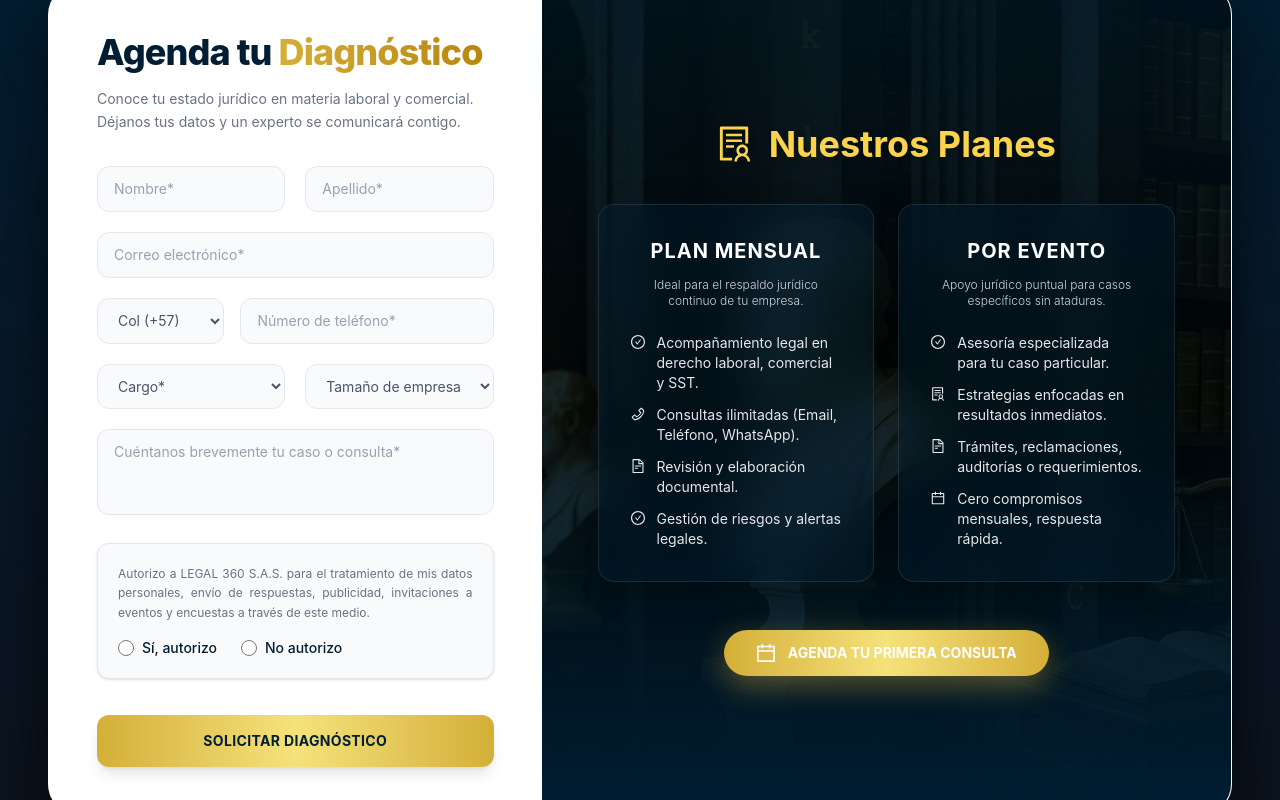
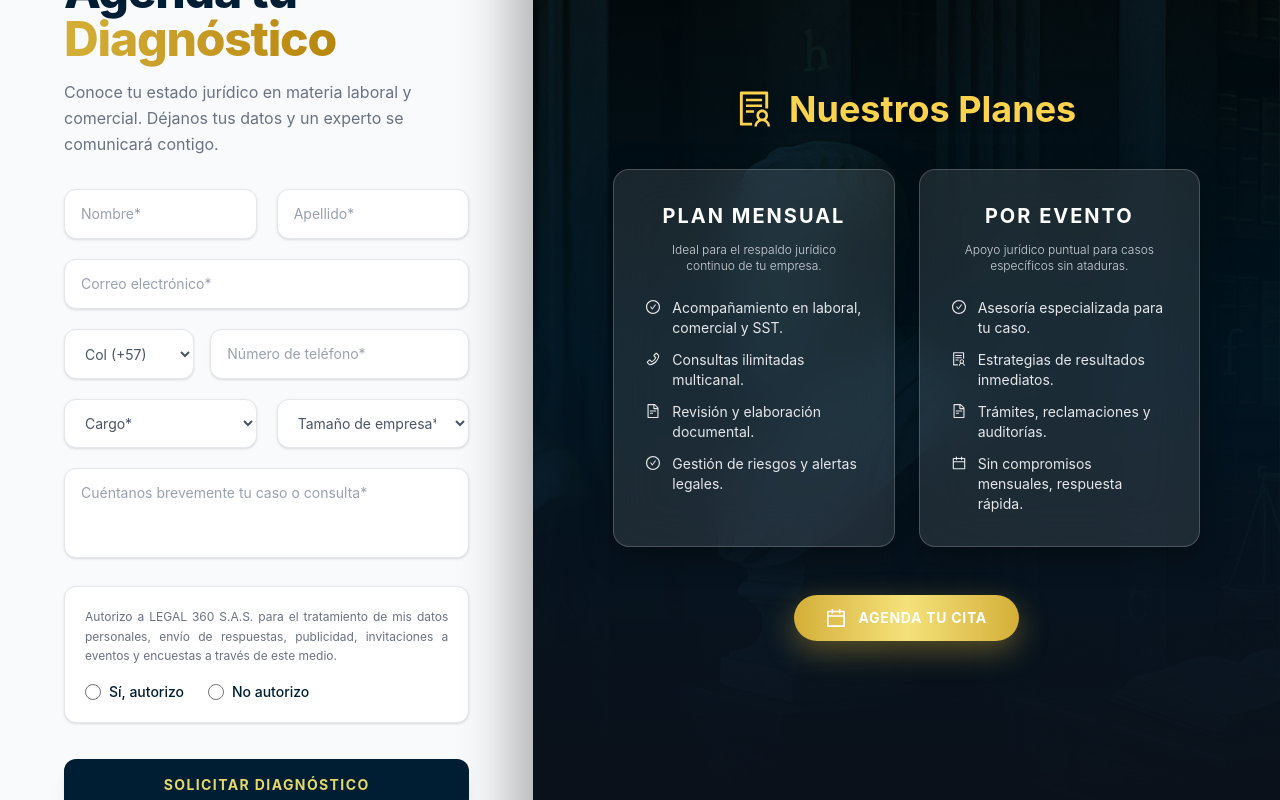
Before and after one commit to sazaba/legal360, a React (Vite) app: page / in a window 1280 px wide. Shown: the part 3060-3860 px from the top of the page. Built offline with nearby package versions, Linux system fonts and the light colour scheme; no server answers.

Commit message:
planes upgrade2

```diff
--- a/src/pages/FormularioPlanes.jsx
+++ b/src/pages/FormularioPlanes.jsx
@@ -12,7 +12,6 @@ import {
 } from "@ant-design/icons";
 
 const FormularioPlanes = () => {
-    // ================= LÓGICA INTACTA =================
     const [formData, setFormData] = useState({
         nombre: '',
         apellido: '',
@@ -93,56 +92,56 @@ const FormularioPlanes = () => {
     };
 
     return (
-        // 1. FONDO DE TRANSICIÓN: Empieza en #001e33 (igual que Servicios) y baja a #0c111b
-        <section className="relative w-full min-h-[100svh] bg-gradient-to-b from-[#001e33] to-[#0c111b] py-24 sm:py-32 px-4 sm:px-8 lg:px-12 flex items-center justify-center isolate overflow-hidden">
+        // Estructura 100% Ancho (Split Screen)
+        <section className="relative w-full min-h-[100svh] flex flex-col lg:flex-row bg-[#f8fafc]">
 
-            {/* 2. OLA SUPERIOR: Se pinta de #001e33 para curvar visualmente el final del componente Servicios */}
-            <div className="absolute top-0 left-0 w-full overflow-hidden z-[-1] -translate-y-[1px]">
-                <svg viewBox="0 0 500 150" preserveAspectRatio="none" className="w-full h-[40px] sm:h-[60px] block rotate-180">
-                    <path d="M0.00,49.98 C150.00,150.00 349.19,-50.00 500.00,49.98 L500.00,150.00 L0.00,150.00 Z" className="fill-[#001e33]" />
+            {/* OLA DE TRANSICIÓN SUPERIOR: Conecta Servicios (#001e33) con este componente */}
+            <div className="absolute top-0 left-0 w-full overflow-hidden z-30 pointer-events-none -translate-y-[1px]">
+                <svg viewBox="0 0 500 150" preserveAspectRatio="none" className="w-full h-[40px] sm:h-[60px] block">
+                    {/* Ola invertida apuntando hacia abajo */}
+                    <path d="M0.00,49.98 C150.00,150.00 349.19,-50.00 500.00,49.98 L500.00,0.00 L0.00,0.00 Z" className="fill-[#001e33]" />
                 </svg>
             </div>
 
-            {/* Contenedor Principal Grid (Sombra profunda para resaltar sobre el fondo oscuro) */}
-            <div className="relative z-10 w-full max-w-7xl mx-auto grid grid-cols-1 lg:grid-cols-12 bg-white rounded-[2rem] overflow-hidden shadow-[0_30px_60px_rgba(0,0,0,0.6)] border border-white/10">
-
-                {/* ================= PANEL IZQUIERDO: FORMULARIO ================= */}
-                <div className="lg:col-span-5 bg-white p-8 sm:p-10 lg:p-12 flex flex-col justify-center relative">
-
+            {/* ================= MITAD IZQUIERDA: FORMULARIO (Clean & Premium) ================= */}
+            <div className="w-full lg:w-[45%] xl:w-5/12 bg-[#f8fafc] px-6 sm:px-12 lg:px-16 pt-28 pb-16 flex flex-col justify-center">
+                <div className="max-w-xl mx-auto w-full">
                     <div className="mb-8 text-center lg:text-left">
-                        <h2 className="text-3xl sm:text-4xl font-extrabold text-[#001e33] font-montserrat mb-4 tracking-tight">
-                            Agenda tu <span className="text-transparent bg-clip-text bg-gradient-to-r from-[#d4af37] to-[#b8860b]">Diagnóstico</span>
+                        <h2 className="text-3xl sm:text-4xl lg:text-5xl font-extrabold text-[#001e33] font-montserrat mb-4 tracking-tight">
+                            Agenda tu <br className="hidden lg:block"/>
+                            <span className="text-transparent bg-clip-text bg-gradient-to-r from-[#d4af37] to-[#b8860b]">
+                                Diagnóstico
+                            </span>
                         </h2>
-                        <p className="text-sm text-gray-500 font-roboto leading-relaxed">
+                        <p className="text-sm sm:text-base text-gray-500 font-roboto leading-relaxed">
                             Conoce tu estado jurídico en materia laboral y comercial. Déjanos tus datos y un experto se comunicará contigo.
                         </p>
                     </div>
 
                     <form onSubmit={handleSubmit} className="flex flex-col gap-5 text-[#001e33] text-sm font-roboto">
 
-                        {/* Inputs Modernos con anillos de enfoque dorados */}
                         <div className="grid grid-cols-1 sm:grid-cols-2 gap-5">
                             <input id="nombre" name="nombre" value={formData.nombre} onChange={handleChange} required placeholder="Nombre*"
-                                className="w-full bg-[#f8fafc] border border-gray-200 rounded-xl px-4 py-3 outline-none focus:bg-white focus:ring-2 focus:ring-[#d4af37] focus:border-transparent transition-all duration-300 placeholder-gray-400" />
+                                className="w-full bg-white border border-gray-200 shadow-sm rounded-xl px-4 py-3.5 outline-none focus:ring-2 focus:ring-[#d4af37] focus:border-transparent transition-all duration-300 placeholder-gray-400" />
                             <input id="apellido" name="apellido" value={formData.apellido} onChange={handleChange} required placeholder="Apellido*"
-                                className="w-full bg-[#f8fafc] border border-gray-200 rounded-xl px-4 py-3 outline-none focus:bg-white focus:ring-2 focus:ring-[#d4af37] focus:border-transparent transition-all duration-300 placeholder-gray-400" />
+                                className="w-full bg-white border border-gray-200 shadow-sm rounded-xl px-4 py-3.5 outline-none focus:ring-2 focus:ring-[#d4af37] focus:border-transparent transition-all duration-300 placeholder-gray-400" />
                         </div>
 
                         <input id="email" name="email" type="email" value={formData.email} onChange={handleChange} required placeholder="Correo electrónico*"
-                            className="w-full bg-[#f8fafc] border border-gray-200 rounded-xl px-4 py-3 outline-none focus:bg-white focus:ring-2 focus:ring-[#d4af37] focus:border-transparent transition-all duration-300 placeholder-gray-400" />
+                            className="w-full bg-white border border-gray-200 shadow-sm rounded-xl px-4 py-3.5 outline-none focus:ring-2 focus:ring-[#d4af37] focus:border-transparent transition-all duration-300 placeholder-gray-400" />
 
                         <div className="flex gap-4">
                             <select id="pais" name="pais" value={formData.pais} onChange={handleChange} required
-                                className="w-1/3 bg-[#f8fafc] border border-gray-200 rounded-xl px-4 py-3 outline-none focus:bg-white focus:ring-2 focus:ring-[#d4af37] focus:border-transparent transition-all duration-300 cursor-pointer text-gray-600">
+                                className="w-1/3 bg-white border border-gray-200 shadow-sm rounded-xl px-4 py-3.5 outline-none focus:ring-2 focus:ring-[#d4af37] focus:border-transparent transition-all duration-300 cursor-pointer text-gray-600">
                                 <option value="Col">Col (+57)</option>
                             </select>
                             <input id="telefono" name="telefono" value={formData.telefono} onChange={handleChange} required placeholder="Número de teléfono*"
-                                className="w-2/3 bg-[#f8fafc] border border-gray-200 rounded-xl px-4 py-3 outline-none focus:bg-white focus:ring-2 focus:ring-[#d4af37] focus:border-transparent transition-all duration-300 placeholder-gray-400" />
+                                className="w-2/3 bg-white border border-gray-200 shadow-sm rounded-xl px-4 py-3.5 outline-none focus:ring-2 focus:ring-[#d4af37] focus:border-transparent transition-all duration-300 placeholder-gray-400" />
                         </div>
 
                         <div className="grid grid-cols-1 sm:grid-cols-2 gap-5">
                             <select id="cargo" name="cargo" value={formData.cargo} onChange={handleChange} required
-                                className="w-full bg-[#f8fafc] border border-gray-200 rounded-xl px-4 py-3 outline-none focus:bg-white focus:ring-2 focus:ring-[#d4af37] focus:border-transparent transition-all duration-300 cursor-pointer text-gray-600">
+                                className="w-full bg-white border border-gray-200 shadow-sm rounded-xl px-4 py-3.5 outline-none focus:ring-2 focus:ring-[#d4af37] focus:border-transparent transition-all duration-300 cursor-pointer text-gray-600">
                                 <option value="">Cargo*</option>
                                 <option value="Gerente">Gerente / Socio</option>
                                 <option value="Administrador">Administrador</option>
@@ -151,7 +150,7 @@ const FormularioPlanes = () => {
                             </select>
 
                             <select id="tamano_empresa" name="tamano_empresa" value={formData.tamano_empresa} onChange={handleChange} required
-                                className="w-full bg-[#f8fafc] border border-gray-200 rounded-xl px-4 py-3 outline-none focus:bg-white focus:ring-2 focus:ring-[#d4af37] focus:border-transparent transition-all duration-300 cursor-pointer text-gray-600">
+                                className="w-full bg-white border border-gray-200 shadow-sm rounded-xl px-4 py-3.5 outline-none focus:ring-2 focus:ring-[#d4af37] focus:border-transparent transition-all duration-300 cursor-pointer text-gray-600">
                                 <option value="">Tamaño de empresa*</option>
                                 <option value="1 a 10">1 a 10 empleados</option>
                                 <option value="11 a 100">11 a 100 empleados</option>
@@ -160,23 +159,23 @@ const FormularioPlanes = () => {
                         </div>
 
                         <textarea id="mensaje" name="mensaje" value={formData.mensaje} onChange={handleChange} rows="3" required placeholder="Cuéntanos brevemente tu caso o consulta*"
-                            className="w-full bg-[#f8fafc] border border-gray-200 rounded-xl px-4 py-3 outline-none focus:bg-white focus:ring-2 focus:ring-[#d4af37] focus:border-transparent transition-all duration-300 resize-none placeholder-gray-400" />
+                            className="w-full bg-white border border-gray-200 shadow-sm rounded-xl px-4 py-3.5 outline-none focus:ring-2 focus:ring-[#d4af37] focus:border-transparent transition-all duration-300 resize-none placeholder-gray-400" />
 
                         {/* Caja de Autorización Premium */}
-                        <div className="bg-[#f8fafc] border border-gray-200 rounded-xl p-5 space-y-4 shadow-sm mt-2">
+                        <div className="bg-white border border-gray-200 rounded-xl p-5 space-y-4 shadow-sm mt-2">
                             <p className="text-xs text-gray-500 text-justify leading-relaxed">
                                 Autorizo a LEGAL 360 S.A.S. para el tratamiento de mis datos personales, envío de respuestas, publicidad, invitaciones a eventos y encuestas a través de este medio.
                             </p>
 
-                            <div className="flex flex-wrap items-center gap-6 font-medium">
+                            <div className="flex flex-wrap items-center gap-6 font-medium text-[#001e33]">
                                 <label className="flex items-center gap-2 cursor-pointer group">
                                     <input type="radio" name="autorizacion" value="si" checked={formData.autorizacion === 'si'} onChange={handleChange} required
-                                        className="w-4 h-4 text-[#d4af37] bg-white border-gray-300 focus:ring-[#d4af37] cursor-pointer" />
+                                        className="w-4 h-4 text-[#d4af37] bg-gray-100 border-gray-300 focus:ring-[#d4af37] cursor-pointer" />
                                     <span className="group-hover:text-[#d4af37] transition-colors">Sí, autorizo</span>
                                 </label>
                                 <label className="flex items-center gap-2 cursor-pointer group">
                                     <input type="radio" name="autorizacion" value="no" checked={formData.autorizacion === 'no'} onChange={handleChange} required
-                                        className="w-4 h-4 text-[#d4af37] bg-white border-gray-300 focus:ring-[#d4af37] cursor-pointer" />
+                                        className="w-4 h-4 text-[#d4af37] bg-gray-100 border-gray-300 focus:ring-[#d4af37] cursor-pointer" />
                                     <span className="group-hover:text-red-500 transition-colors">No autorizo</span>
                                 </label>
                             </div>
@@ -191,22 +190,23 @@ const FormularioPlanes = () => {
                         <button
                             type="submit"
                             disabled={isLoading || formData.autorizacion === 'no'}
-                            className={`w-full mt-4 font-montserrat font-bold py-4 rounded-xl text-sm tracking-wide shadow-lg transform active:scale-95 transition-all duration-300 uppercase
+                            className={`w-full mt-4 font-montserrat font-bold py-4 rounded-xl text-sm tracking-widest shadow-lg transform active:scale-95 transition-all duration-300 uppercase
                                 ${(isLoading || formData.autorizacion === 'no')
                                     ? 'bg-gray-200 text-gray-400 cursor-not-allowed shadow-none'
-                                    : 'bg-gradient-to-r from-[#d4af37] via-[#f5e27a] to-[#d4af37] text-[#001e33] hover:shadow-[0_8px_25px_rgba(212,175,55,0.4)] hover:scale-[1.01]'
+                                    : 'bg-[#001e33] hover:bg-[#062c54] text-[#e6d769] hover:shadow-[0_10px_20px_rgba(0,30,51,0.3)] hover:-translate-y-1'
                                 }`}
                         >
-                            {isLoading ? 'Procesando solicitud...' : 'Solicitar Diagnóstico'}
+                            {isLoading ? 'Procesando...' : 'Solicitar Diagnóstico'}
                         </button>
                     </form>
                 </div>
+            </div>
 
-                {/* ================= PANEL DERECHO: VISUAL & PLANES ================= */}
-                <div className="lg:col-span-7 relative flex flex-col justify-center p-6 sm:p-10 lg:p-14 overflow-hidden min-h-[600px] lg:min-h-full">
+            {/* ================= MITAD DERECHA: IMAGEN & PLANES ================= */}
+            <div className="w-full lg:w-[55%] xl:w-7/12 relative flex flex-col justify-center items-center px-6 sm:px-12 lg:px-20 pt-16 pb-24 lg:py-24 overflow-hidden isolate shadow-[-20px_0_50px_rgba(0,0,0,0.3)]">
 
-                    {/* 3. IMAGEN OPTIMIZADA: Hardware Acceleration para evitar glitches en Safari */}
-                    <div className="absolute inset-0 z-0">
+                {/* Fondo de Imagen Acelerado por GPU */}
+                <div className="absolute inset-0 z-[-2]">
                     <img
                         src={bustos}
                         alt="Abogados Legal 360"
@@ -214,47 +214,46 @@ const FormularioPlanes = () => {
                         className="w-full h-full object-cover transform-gpu will-change-transform"
                         style={{ WebkitTransform: 'translateZ(0)' }}
                     />
-                        <div className="absolute inset-0 bg-[#001e33]/85 mix-blend-multiply"></div>
-                        <div className="absolute inset-0 bg-gradient-to-t from-[#001e33] via-transparent to-[#001e33]/50"></div>
+                    <div className="absolute inset-0 bg-[#001e33]/90 mix-blend-multiply"></div>
+                    <div className="absolute inset-0 bg-gradient-to-t from-[#0c111b] via-[#001e33]/60 to-transparent"></div>
                 </div>
 
-                    <div className="relative z-10 w-full h-full flex flex-col justify-center">
-                        <h3 className="text-3xl sm:text-4xl font-bold mb-10 text-[#fcd34d] text-center font-montserrat flex items-center justify-center gap-4 drop-shadow-md">
+                <div className="relative z-10 w-full max-w-2xl">
+                    <h3 className="text-3xl sm:text-4xl font-bold mb-10 text-[#fcd34d] text-center font-montserrat flex items-center justify-center gap-4 drop-shadow-lg">
                         <SolutionOutlined className="text-4xl" />
                         Nuestros Planes
                     </h3>
 
                     <div className="grid grid-cols-1 sm:grid-cols-2 gap-6 w-full">
 
-                            {/* Tarjeta Plan Mensual - Glassmorphism Oscuro */}
-                            <div className="bg-[#001e33]/40 backdrop-blur-xl border border-white/10 p-6 sm:p-8 rounded-2xl shadow-[0_8px_30px_rgba(0,0,0,0.3)] hover:bg-[#001e33]/60 hover:border-[#e6d769]/50 hover:-translate-y-1 transition-all duration-300 group">
-                                <h4 className="text-xl font-bold mb-3 text-white text-center font-montserrat uppercase tracking-wider group-hover:text-[#e6d769] transition-colors">Plan Mensual</h4>
+                        {/* Tarjeta Plan Mensual */}
+                        <div className="bg-white/10 backdrop-blur-xl border border-white/20 p-6 sm:p-8 rounded-2xl shadow-[0_8px_30px_rgba(0,0,0,0.4)] hover:bg-white/15 hover:border-[#e6d769]/50 hover:-translate-y-1 transition-all duration-300">
+                            <h4 className="text-xl font-bold mb-3 text-white text-center font-montserrat uppercase tracking-widest text-[#e6d769]">Plan Mensual</h4>
                             <p className="text-xs text-gray-300 text-center mb-6 font-light">Ideal para el respaldo jurídico continuo de tu empresa.</p>
 
                             <ul className="space-y-3 text-sm text-gray-200 font-roboto">
-                                    <li className="flex items-start gap-3"><CheckCircleOutlined className="mt-0.5 text-[#e6d769]" />Acompañamiento legal en derecho laboral, comercial y SST.</li>
-                                    <li className="flex items-start gap-3"><PhoneOutlined className="mt-0.5 text-[#e6d769]" />Consultas ilimitadas (Email, Teléfono, WhatsApp).</li>
+                                <li className="flex items-start gap-3"><CheckCircleOutlined className="mt-0.5 text-[#e6d769]" />Acompañamiento en laboral, comercial y SST.</li>
+                                <li className="flex items-start gap-3"><PhoneOutlined className="mt-0.5 text-[#e6d769]" />Consultas ilimitadas multicanal.</li>
                                 <li className="flex items-start gap-3"><FileTextOutlined className="mt-0.5 text-[#e6d769]" />Revisión y elaboración documental.</li>
                                 <li className="flex items-start gap-3"><CheckCircleOutlined className="mt-0.5 text-[#e6d769]" />Gestión de riesgos y alertas legales.</li>
                             </ul>
                         </div>
 
-                            {/* Tarjeta Por Evento - Glassmorphism Oscuro */}
-                            <div className="bg-[#001e33]/40 backdrop-blur-xl border border-white/10 p-6 sm:p-8 rounded-2xl shadow-[0_8px_30px_rgba(0,0,0,0.3)] hover:bg-[#001e33]/60 hover:border-[#e6d769]/50 hover:-translate-y-1 transition-all duration-300 group">
-                                <h4 className="text-xl font-bold mb-3 text-white text-center font-montserrat uppercase tracking-wider group-hover:text-[#e6d769] transition-colors">Por Evento</h4>
+                        {/* Tarjeta Por Evento */}
+                        <div className="bg-white/10 backdrop-blur-xl border border-white/20 p-6 sm:p-8 rounded-2xl shadow-[0_8px_30px_rgba(0,0,0,0.4)] hover:bg-white/15 hover:border-[#e6d769]/50 hover:-translate-y-1 transition-all duration-300">
+                            <h4 className="text-xl font-bold mb-3 text-white text-center font-montserrat uppercase tracking-widest text-[#e6d769]">Por Evento</h4>
                             <p className="text-xs text-gray-300 text-center mb-6 font-light">Apoyo jurídico puntual para casos específicos sin ataduras.</p>
 
                             <ul className="space-y-3 text-sm text-gray-200 font-roboto">
-                                    <li className="flex items-start gap-3"><CheckCircleOutlined className="mt-0.5 text-[#e6d769]" />Asesoría especializada para tu caso particular.</li>
-                                    <li className="flex items-start gap-3"><SolutionOutlined className="mt-0.5 text-[#e6d769]" />Estrategias enfocadas en resultados inmediatos.</li>
-                                    <li className="flex items-start gap-3"><FileTextOutlined className="mt-0.5 text-[#e6d769]" />Trámites, reclamaciones, auditorías o requerimientos.</li>
-                                    <li className="flex items-start gap-3"><CalendarOutlined className="mt-0.5 text-[#e6d769]" />Cero compromisos mensuales, respuesta rápida.</li>
+                                <li className="flex items-start gap-3"><CheckCircleOutlined className="mt-0.5 text-[#e6d769]" />Asesoría especializada para tu caso.</li>
+                                <li className="flex items-start gap-3"><SolutionOutlined className="mt-0.5 text-[#e6d769]" />Estrategias de resultados inmediatos.</li>
+                                <li className="flex items-start gap-3"><FileTextOutlined className="mt-0.5 text-[#e6d769]" />Trámites, reclamaciones y auditorías.</li>
+                                <li className="flex items-start gap-3"><CalendarOutlined className="mt-0.5 text-[#e6d769]" />Sin compromisos mensuales, respuesta rápida.</li>
                             </ul>
                         </div>
 
                     </div>
 
-                        {/* Botón Flotante CTA sobre la imagen */}
                     <div className="mt-12 flex justify-center">
                         <a
                             href="https://wa.link/twbzum"
@@ -263,14 +262,12 @@ const FormularioPlanes = () => {
                             className="inline-flex items-center gap-3 bg-gradient-to-r from-[#d4af37] via-[#f5e27a] to-[#d4af37] text-[#001e33] font-bold font-montserrat py-3 px-8 rounded-full shadow-[0_10px_30px_rgba(212,175,55,0.4)] hover:scale-105 active:scale-95 transition-all duration-300"
                         >
                             <CalendarOutlined className="text-xl" />
-                                <span>AGENDA TU PRIMERA CONSULTA</span>
+                            <span className="tracking-wider">AGENDA TU CITA</span>
                         </a>
                     </div>
-
                 </div>
             </div>
 
-            </div>
         </section>
     );
 };
```
Lines whose indentation alone changed are shown as unchanged.
